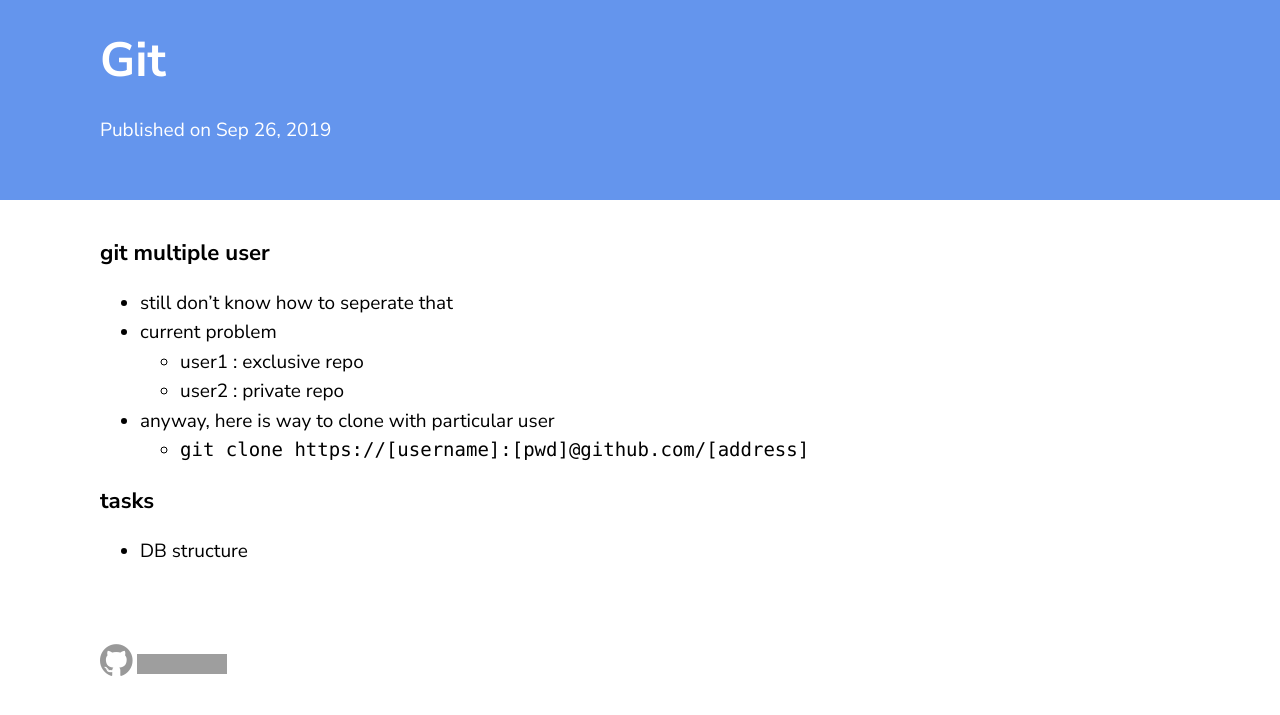
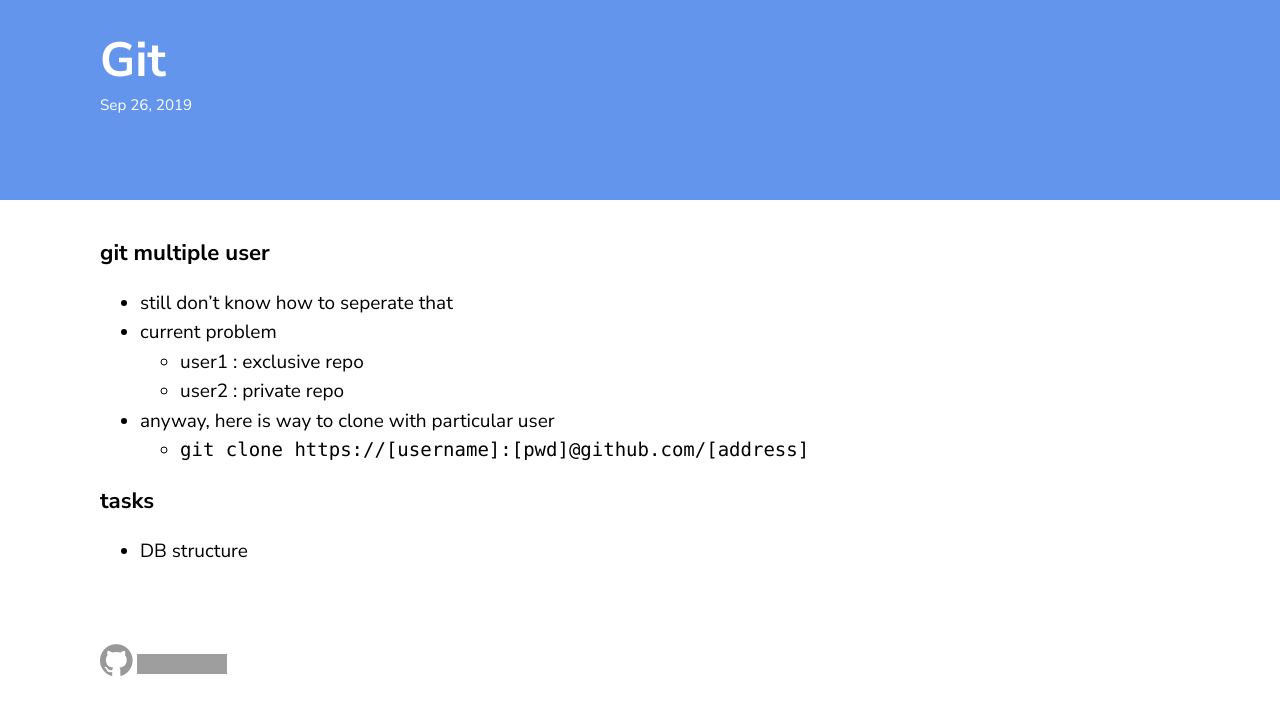
Before and after one commit to ejayyy/blog, a Jekyll site: the page built from _posts/2019-09-26-git.markdown, in a window 1280 px wide. Shown: the top 715 px of the page. Built offline with Jekyll 4.4.1, drawn with Linux system fonts in a browser that asks for light colours; comment, search, counter and statistics services are not loaded; grey boxes are pictures that could not be loaded.

Commit message:
[mod] format

```diff
--- a/_includes/post_header.html
+++ b/_includes/post_header.html
@@ -1,9 +1,6 @@
 {%- assign date_format = site.minima.date_format | default: "%b %-d, %Y" -%}
 <div class="container">
 	<h1>{{ page.title }}</h1>
-	<h4 class="post-description">{{ page.description }}</h4>
-	<div class="post-date" style="margin-top:20px">
-		Published on {{ page.date | date: date_format }}
-	</div>
+	<small>{{ page.date | date: date_format }}</small>
 	{%- include nav.html -%}
 </div>
```
